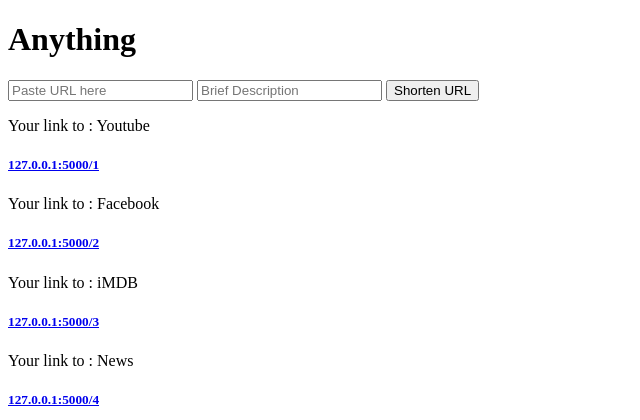
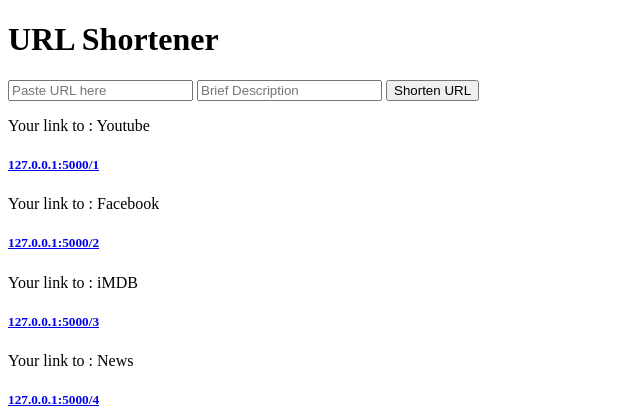
Before and after one commit to YusafOsei-Bonsu/url_shortener, a Flask app: page / in a window 1280 px wide. Shown: the top 420 px of the page, without its empty margins (0-640 px from the left). Run offline with Flask 2, Linux system fonts and the light colour scheme; data comes from the database, SQL or seed files in the repository.

Commit message:
Changed title from "Anything" to "URL Shortener"

```diff
--- a/templates/index.html
+++ b/templates/index.html
@@ -6,7 +6,7 @@
 </head>
 <body>
     <div>
-        <h1>Anything</h1>
+        <h1>URL Shortener</h1>
         <form action="/save_url" method="POST">
             <input type="text" name="url" placeholder="Paste URL here">
             <input type="text" name="description" placeholder="Brief Description">
```
